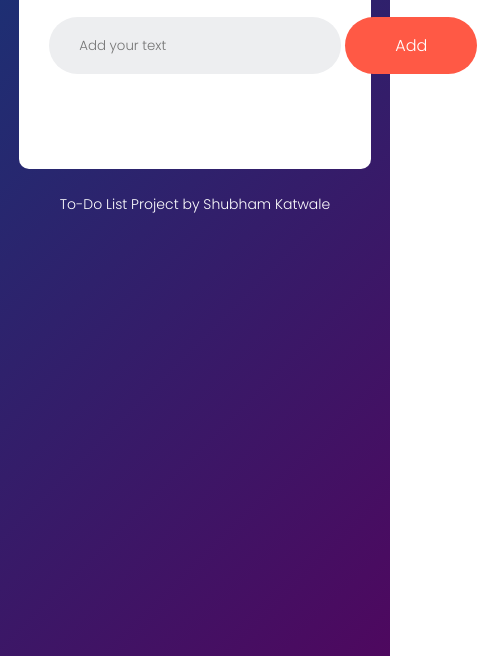
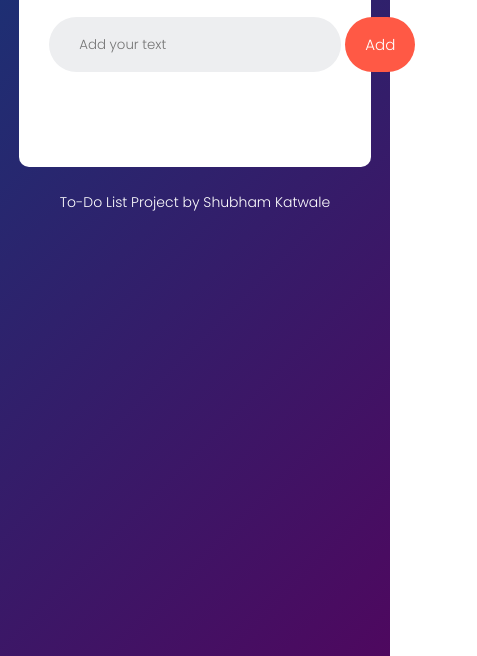
Before and after one commit to Shubhs1112/To-Do-List-Project, a plain HTML site: page index.html in a window 390 px wide. Shown: the part 188-844 px from the top of the page, 477 px wide, since content can reach past the window. Drawn offline with Linux system fonts and the light colour scheme.

Commit message:
Update style.css

```diff
--- a/style.css
+++ b/style.css
@@ -106,4 +106,12 @@ ul li span:hover{
     .todo-app{
         width: 95%;
     }
+    .row{
+        border-radius: 30px;
+        margin-bottom: 25px;
+    }
+    button{
+        padding: 16px 20px;
+        font-size: 15px;
+    }
 }
```
